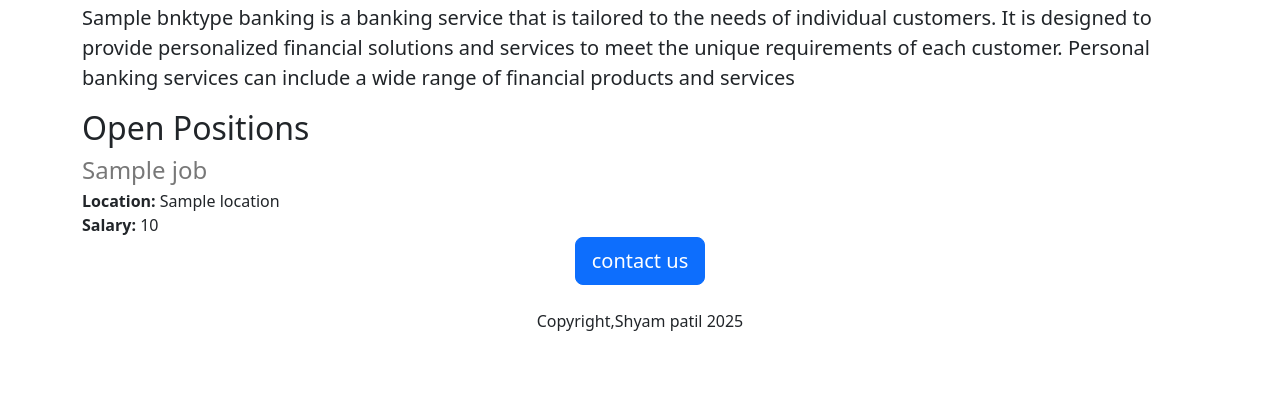
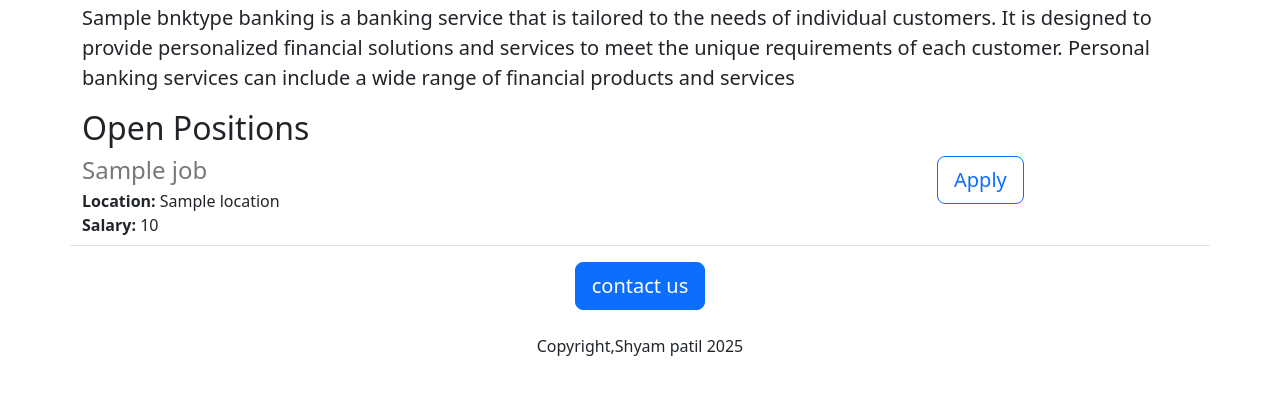
Before and after one commit to shyampatil200006-maker/shyam-development-proj, a Python web app: template templates/home.html in a window 1280 px wide. Shown: the part 259-654 px from the top of the page. Run offline with Jinja, Linux system fonts and the light colour scheme; the template is opened without the code that fills it: most values are stand-ins (such as "Sample title", 1, 10 or a date in 2020).

Commit message:
Saved your changes before starting work
Replit-Commit-Author: Agent
Replit-Commit-Session-Id: e73482d3-154c-4fca-b842-9bef2bb3eeec
Replit-Commit-Checkpoint-Type: full_checkpoint

```diff
--- a/templates/home.html
+++ b/templates/home.html
@@ -19,19 +19,15 @@
     <img id = "banner" class = "img-fluid" src="https://cf005087-45b8-4b3b-a394-f1569f23f128-00-1z94h9pgn8jec.pike.replit.dev/static/personal_banking.jpg"  </img>
     <h2 class = "text-center" mt-2 mb-4>About {{bnktype}} banking</h2>
     <p class = "lead">{{bnktype}} banking is a banking service that is tailored to the needs of individual customers. It is designed to provide personalized financial solutions and services to meet the unique requirements of each customer. Personal banking services can include a wide range of financial products and services</p>
-    <h2>Open Positions</h2>
-    <div>
-     {%for jobs in availjobs%}
-      <div style="margin-bottom:16" >
-        <h4 style = "color:rgb(120,120,120);margin-bottom:4px">{{jobs['title']}}</h4>
-        <div><b>Location: </b>{{jobs['location']}}</div>
-        <div><b>Salary: </b>{{jobs['salary']}}</div>
-      </div>
-     {%endfor%}
-    </div>
-    <div class ="text-center">
-      <button type="button" class="btn btn-primary btn-lg">contact us</button>
-      <p class = mt-4 mb-4>Copyright,Shyam patil 2025</p>
+      <h2>Open Positions</h2>
+       <div>
+
+           {% include 'jobitem.html'%}
+
+       </div>
+      <div class = "text-center" mt-2 mb-4>
+        <button type="button" class="btn btn-primary btn-lg">contact us</button>
+        <p class = mt-4 mb-4>Copyright,Shyam patil 2025</p>
       </div>
   </body>
 </html>
--- /dev/null
+++ b/templates/jobitem.html
@@ -0,0 +1,14 @@
+<div>
+ {%for jobs in availjobs%}
+  <div class = "border-bottom row" style ="margin-bottom:16px;padding-bottom:8px">
+    <div class ="col-9" >
+      <h4 style = "color:rgb(120,120,120);margin-bottom:4px"> {{jobs['title']}}</h4>
+      <div><b>Location: </b>{{jobs['location']}}</div>
+      <div><b>Salary: </b>{{jobs['salary']}}</div>
+    </div>
+    <div class = "col-3">
+      <button type="button" class="btn btn-outline-primary btn-lg">Apply</button>
+    </div>
+  </div>
+ {%endfor%}
+</div>
```
Also changed, not shown: main.py (+5 -2 lines).
